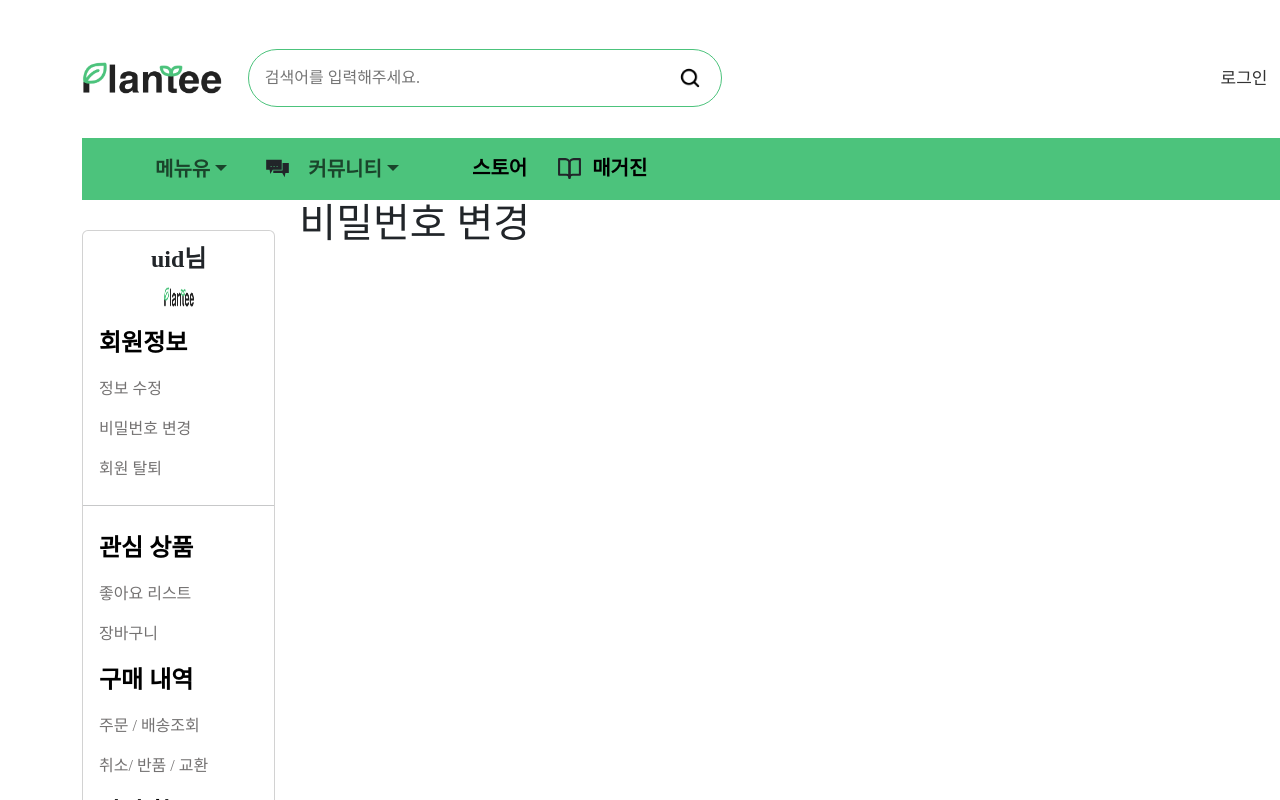
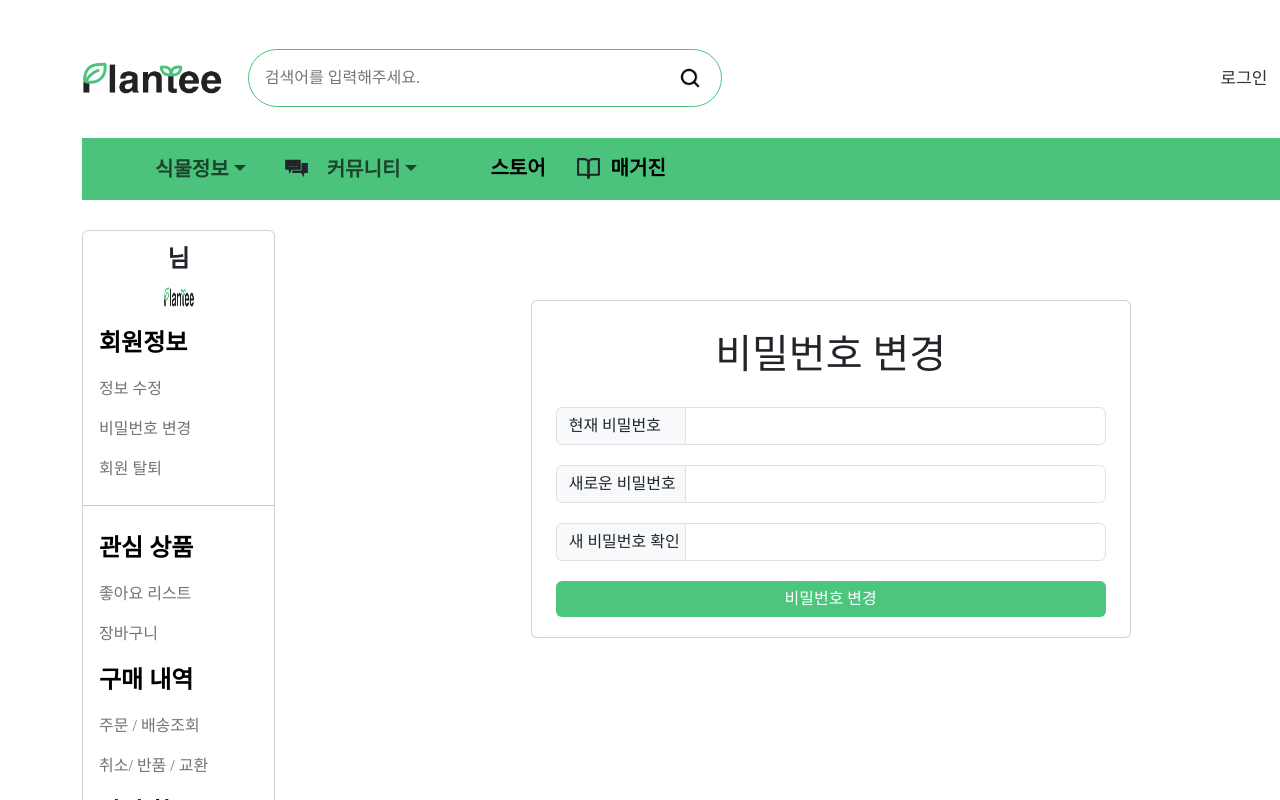
Before and after one commit to Plantee-2023/Plantee_front, a React (Create React App) app: page /users/myPage in a window 1280 px wide. Both pictures are taken after a click on the tab "비밀번호 변경". Shown: the top 800 px of the page. Built offline with nearby package versions, Linux system fonts and the light colour scheme; some icons are missing; a web font is replaced by a local one.

Commit message:
feat : 기능 추가

```diff
--- a/src/component/Menu.jsx
+++ b/src/component/Menu.jsx
@@ -77,7 +77,7 @@ const Menu = () => {
                 <Navbar expand="lg" className="menu-back-color">
                     <Nav>
                         <PiUserListBold className='menu-icon' />
-                        <NavDropdown className='menu-text-color' title="메뉴유" id="basic-nav-dropdown">
+                        <NavDropdown className='menu-text-color' title="식물정보" id="basic-nav-dropdown">
                             <NavDropdown.Item href="/plant/dictionary">식물백과</NavDropdown.Item>
                             <NavDropdown.Item href="">식물 큐레이트</NavDropdown.Item>
                             <NavDropdown.Item href="">레시피</NavDropdown.Item>
--- a/src/component/mypage/MyPage.css
+++ b/src/component/mypage/MyPage.css
@@ -7,10 +7,12 @@
     margin-top: 20px;
     margin-bottom: 20px;
 }
+
 .update-img {
     margin: 0 auto;
     margin-top: 50px;
 }
+
 .update-card {
     width: 700px;
     margin: 0 auto;
@@ -29,3 +31,53 @@
     font-weight: 500;
     font-size: large;
 }
+
+/* 비밀번호 변경 */
+.password-card {
+    width: 600px;
+    margin: 0 auto;
+    margin-top: 100px;
+}
+
+.password-title {
+    text-align: center;
+    margin-top: 30px;
+}
+
+.password-group {
+    margin: 0 auto;
+    margin-top: 20px;
+    width: 550px !important;
+}
+
+.password-text {
+    width: 130px;
+}
+
+.password-btn {
+    width: 550px;
+    background-color: #4cc67c !important;
+    border: none !important;
+    margin-top: 20px;
+    margin-bottom: 20px;
+}
+
+/* 회원 탈퇴 */
+
+.delete-btn {
+    background-color: #4cc67c !important;
+    border: none !important;
+}
+
+.delete-title {
+    text-align: center;
+    margin-top: 300px;
+}
+
+/* 좋아요 리스트 */
+/* 장바구니 */
+/* 주문 / 배송조회 */
+/* 취소 / 반품 / 교환 */
+/* 게시글 */
+/* 댓글 */
+/* 좋아요 */
--- a/src/component/mypage/PasswordChange.jsx
+++ b/src/component/mypage/PasswordChange.jsx
@@ -1,10 +1,30 @@
 import React from 'react'
+import { Card, InputGroup, Form, Button } from 'react-bootstrap'
 import './MyPage.css'
 
 const PasswordChange = () => {
     return (
         <div>
-            <h1>비밀번호 변경</h1>
+            <Card className='password-card'>
+                <h1 className='password-title'>비밀번호 변경</h1>
+                <form>
+                    <InputGroup className='password-group'>
+                        <InputGroup.Text className='password-text'>현재 비밀번호</InputGroup.Text>
+                        <Form.Control />
+                    </InputGroup>
+                    <InputGroup className='password-group'>
+                        <InputGroup.Text className='password-text'>새로운 비밀번호</InputGroup.Text>
+                        <Form.Control />
+                    </InputGroup>
+                    <InputGroup className='password-group'>
+                        <InputGroup.Text className='password-text'>새 비밀번호 확인</InputGroup.Text>
+                        <Form.Control />
+                    </InputGroup>
+                    <div className="text-center">
+                        <Button className='password-btn' type="submit">비밀번호 변경</Button>
+                    </div>
+                </form>
+            </Card>
         </div>
     )
 }
--- a/src/component/mypage/Update.jsx
+++ b/src/component/mypage/Update.jsx
@@ -1,4 +1,4 @@
-import React, { useRef,useState,useEffect } from 'react'
+import React, { useRef, useState, useEffect } from 'react'
 import { Card, Form, InputGroup, Button, Spinner } from 'react-bootstrap'
 import './MyPage.css'
 
@@ -6,17 +6,17 @@ const Update = () => {
     const img_ref = useRef(null);
     const [loading, setLoading] = useState(false);
 
-    useEffect(()=>{
+    useEffect(() => {
 
     });
 
-    if (loading) return <div className='text-center'><Spinner/></div>
+    if (loading) return <div className='text-center'><Spinner /></div>
     return (
         <div>
-            <div>정보 수정</div>
             <Card className='update-card'>
+                <h1 className='update-title'>정보 수정</h1>
                 <div className='update-img'>
-                    <img src='http://via.placeholder.com/150x150' onClick={()=>img_ref.current.click()} style={{cursor:'pointer'}} width={300} height={300} />
+                    <img src='http://via.placeholder.com/150x150' onClick={() => img_ref.current.click()} style={{ cursor: 'pointer' }} width={300} height={300} />
                     <input type='file' ref={img_ref} style={{ display: 'none' }} />
                     <br />
                     <Button className='update-img-btn'>이미지 수정</Button>
--- a/src/component/mypage/UserDelete.jsx
+++ b/src/component/mypage/UserDelete.jsx
@@ -1,9 +1,13 @@
 import React from 'react'
+import { Card, Button } from 'react-bootstrap'
 import './MyPage.css'
 const UserDelete = () => {
     return (
         <div>
-            <h1>회원 탈퇴</h1>
+            <h1 className="delete-title">회원 탈퇴</h1>
+            <div className="text-center">
+                <Button className='delete-btn' type="submit">탈퇴 신청</Button>
+            </div>
         </div>
     )
 }
--- a/src/component/users/MyPage.jsx
+++ b/src/component/users/MyPage.jsx
@@ -8,26 +8,26 @@ import UserDelete from '../mypage/UserDelete'
 const MyPage = () => {
     return (
         <div>
-            <Tab.Container id="left-tabs-example">
+            <Tab.Container id="left-tabs-example" defaultActiveKey="a">
                 <Row>
                     <Col sm={2}>
-                    <Card className='mypage-list'>
-                            <div className='mypage-title'>uid님</div>
-                            <img className='mypage-img' src='/image/logo.png' width={30} height={20}/>
-                            <Nav className="flex-column" >
-                            <Nav.Item>
+                        <Card className='mypage-list'>
+                            <div className='mypage-title'>{sessionStorage.getItem("uid")}님</div>
+                            <img className='mypage-img' src='/image/logo.png' width={30} height={20} />
+                            <Nav className="flex-column">
+                                <Nav.Item>
                                     <Nav.Link className='mypage-disabled' disabled>회원정보</Nav.Link>
                                 </Nav.Item>
                                 <Nav.Item>
                                     <Nav.Link eventKey="a" className='mypage-item'>정보 수정</Nav.Link>
                                 </Nav.Item>
                                 <Nav.Item>
-                                    <Nav.Link eventKey="b"  className='mypage-item'>비밀번호 변경</Nav.Link>
+                                    <Nav.Link eventKey="b" className='mypage-item'>비밀번호 변경</Nav.Link>
                                 </Nav.Item>
                                 <Nav.Item>
                                     <Nav.Link eventKey="c" className='mypage-item'>회원 탈퇴</Nav.Link>
                                 </Nav.Item>
-                                <hr/>
+                                <hr />
                                 <Nav.Item>
                                     <Nav.Link className='mypage-disabled' disabled>관심 상품</Nav.Link>
                                 </Nav.Item>
@@ -70,9 +70,9 @@ const MyPage = () => {
                             <Tab.Pane eventKey="5">5</Tab.Pane>
                             <Tab.Pane eventKey="6">6</Tab.Pane>
                             <Tab.Pane eventKey="7">7</Tab.Pane>
-                            <Tab.Pane eventKey="a"><Update/></Tab.Pane>
-                            <Tab.Pane eventKey="b"><PasswordChange/></Tab.Pane>
-                            <Tab.Pane eventKey="c"><UserDelete/></Tab.Pane>
+                            <Tab.Pane eventKey="a"><Update /></Tab.Pane>
+                            <Tab.Pane eventKey="b"><PasswordChange /></Tab.Pane>
+                            <Tab.Pane eventKey="c"><UserDelete /></Tab.Pane>
                         </Tab.Content>
                     </Col>
                 </Row>
```
